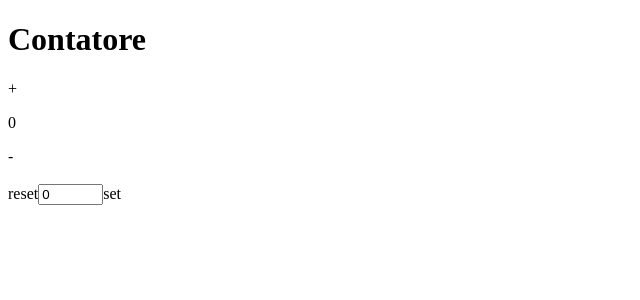
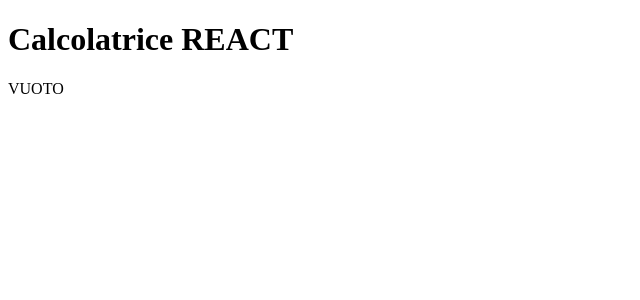
Before and after one commit to redbaron76/corso-react, a React app: page / in a window 1280 px wide. Shown: the top 300 px of the page, without its empty margins (0-640 px from the left). Built offline with nearby package versions, Linux system fonts and the light colour scheme.

Commit message:
pulizia App.js

```diff
--- a/src/components/App.js
+++ b/src/components/App.js
@@ -6,72 +6,20 @@
   constructor() {
     super();
 
-    this.state = {
-      count: 0,
-      initCount: 0,
-    };
+    this.state = {};
 
     this.handleClick = this.handleClick.bind(this);
   }
 
-  handleClick(operator) {
+  handleClick() {
     // Gestore del click
-
-    let c = this.state.count;
-
-    switch (operator) {
-      case '+':
-        c++;
-        // c = c + 1;
-        // c += 1;
-        break;
-      case '-':
-        c--;
-        break;
-      case 'set':
-        c = this.state.initCount;
-        break;
-      case 'reset':
-      default:
-        c = 0;
-    }
-
-    this.setState({ count: c, initCount: 0 });
-
-    /*if (operator === '+') {
-      this.setState({ count: this.state.count + 1 });
-    } else if (operator === '-') {
-      this.setState({ count: this.state.count - 1 });
-    } else {
-      this.setState({ count: 0 });
-    }*/
-  }
-
-  handleChange(e) {
-    let n = Number(e.target.value);
-    // 1 == '1' true
-    // 1 !== '1' false
-    // var a = '1'
-    if (typeof n === 'number' && !isNaN(n)) {
-      this.setState({ initCount: n });
-    }
   }
 
   render() {
     return (
       <div>
-        <h1>Contatore</h1>
-        <div>
-          <Button click={this.handleClick} label={PLUS} />
-          <p>{this.state.count}</p>
-          <Button click={this.handleClick} label={MINUS} />
-        </div>
-        <br />
-        <div>
-          <Button click={this.handleClick} label={RESET} />
-          <input onChange={e => this.handleChange(e)} size={5} value={this.state.initCount} />
-          <Button click={this.handleClick} label={SET} />
-        </div>
+        <h1>Calcolatrice REACT</h1>
+        <div>VUOTO</div>
       </div>
     );
   }
```
